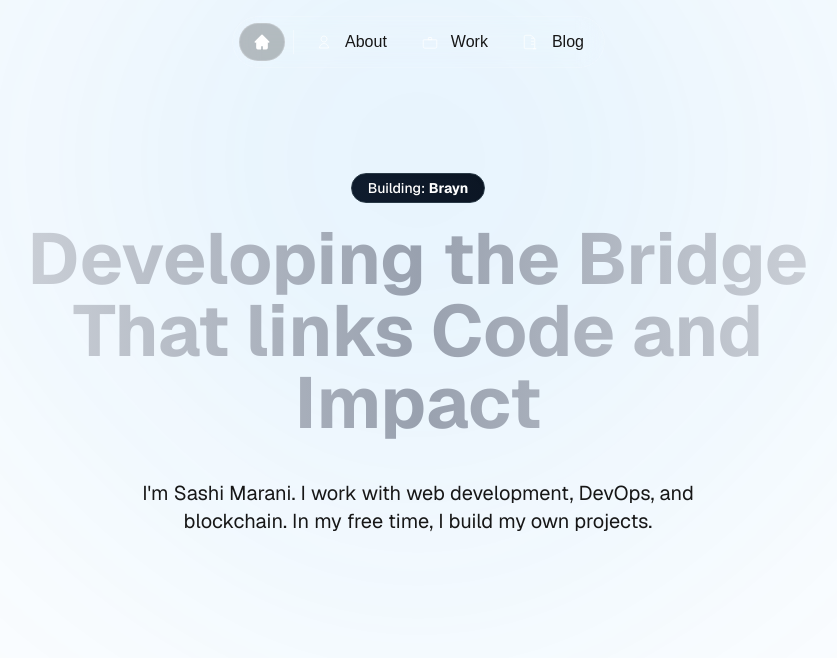
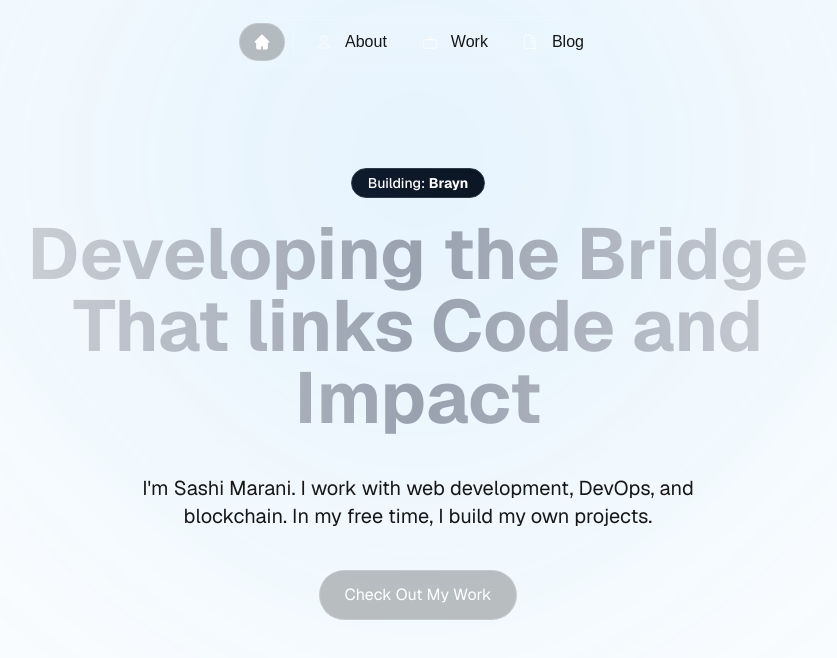
Before and after one commit to sashi-does/portfolio, a Next.js app: page / in a window 1280 px wide. Shown: the top 658 px of the page, without its empty margins (222-1059 px from the left). Built offline with nearby package versions, Linux system fonts and the light colour scheme.

Commit message:
hero: added button

```diff
--- a/package.json
+++ b/package.json
@@ -11,6 +11,7 @@
   "dependencies": {
     "class-variance-authority": "^0.7.1",
     "clsx": "^2.1.1",
+    "framer-motion": "^12.12.1",
     "lucide-react": "^0.511.0",
     "next": "15.3.2",
     "react": "^19.0.0",
--- a/src/app/page.tsx
+++ b/src/app/page.tsx
@@ -1,8 +1,8 @@
 
 import NewsLetter from "../components/NewsLetter";
 import Badge from "@/components/Badge";
-import { ShimmerButton } from "@/components/magicui/shimmer-button";
 import HeroTitle from "@/components/ui/HeroTitle";
+import ShimmerButton from "@/components/ui/ShimmerButton";
 
 
 
@@ -10,9 +10,12 @@ export default function Home() {
   return (
     <div className="h-[1000vh] flex flex-col items-center min-h-screen p-8 pb-20 gap-16 sm:p-13 font-[family-name:var(--font-geist-sans)]">
 
-      <div className="flex h-[60vh] flex-col justify-center items-center text-center">
+      <div className="flex h-[70vh] flex-col justify-center items-center text-center">
         <Badge />
         <HeroTitle>Developing the Bridge That links Code and Impact</HeroTitle>
+        <div className="mt-[40px]">
+          <ShimmerButton />
+        </div>
       </div>
     </div>
   );
--- /dev/null
+++ b/src/components/ui/ShimmerButton.tsx
@@ -0,0 +1,21 @@
+import Link from "next/link";
+
+export default function ShimmerButton() {
+  return (
+    <button
+      className="
+        border
+        bg-[#39393950]
+        border-white/20
+        py-3 px-6
+        rounded-full
+        text-white
+        transition
+        duration-300
+        hover:shadow-[0_0_10px_#0ea5e9]
+      "
+    >
+      <Link href="/work">Check Out My Work</Link>
+    </button>
+  );
+}
```
Also changed, not shown: 1 other file (tests, documents, lock files or other folders).
